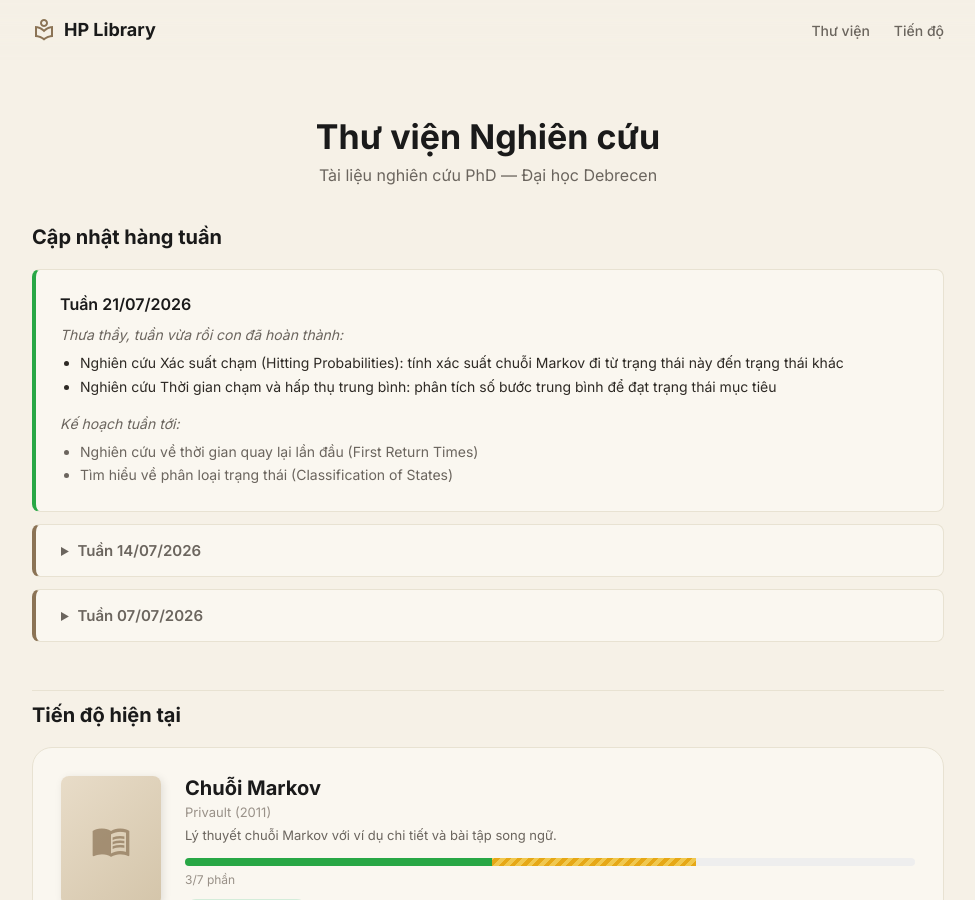
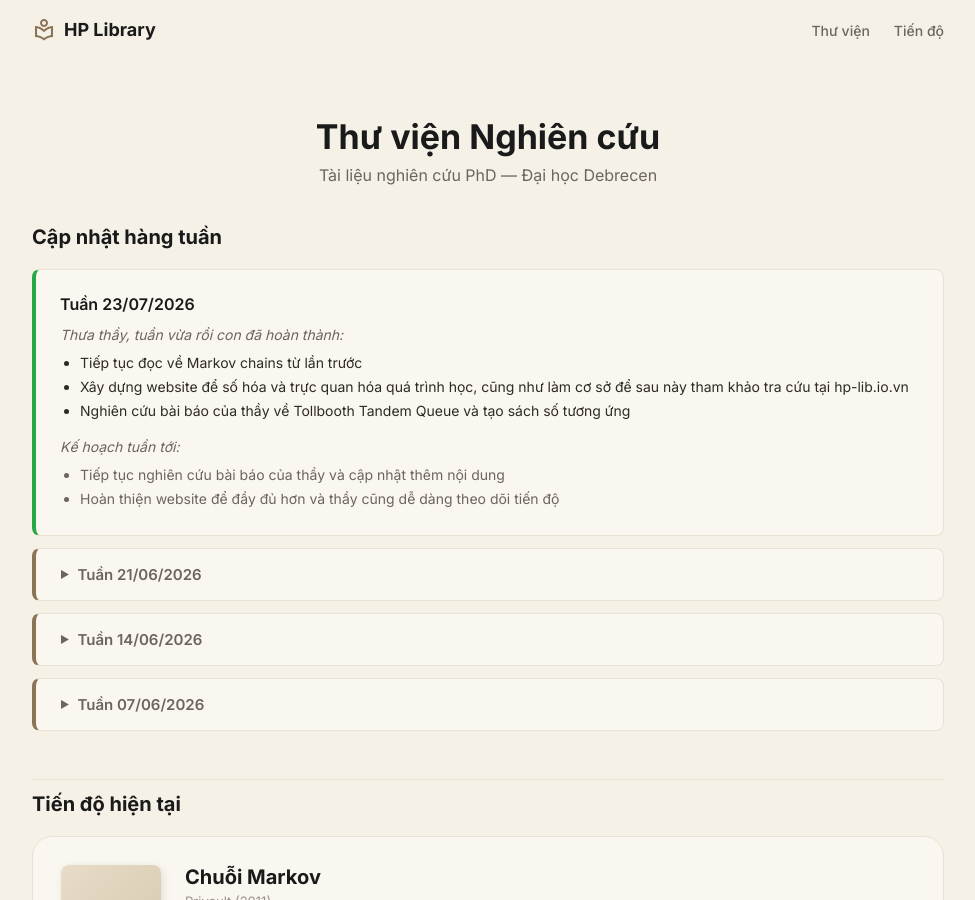
Before and after one commit to hoangphi01/hp-lib, a Jekyll site: the page built from index.html, in a window 1280 px wide and 900 px high. Shown: the whole window, without its empty margins (152-1127 px from the left). Built offline with Jekyll 4.4.1, drawn with Linux system fonts in a browser that asks for light colours.

Commit message:
fix: sửa ngày tuần cũ (07→06) + thêm cập nhật tuần 23/07
- 3 entries cũ sửa từ tháng 7 thành tháng 6 (đúng thực tế)
- Thêm entry 23/07: tổng kết tiến độ và kế hoạch tiếp theo

```diff
--- a/_data/weekly.yml
+++ b/_data/weekly.yml
@@ -1,5 +1,14 @@
 # Mới nhất ở trên
-- week: "2026-07-21"
+- week: "2026-07-23"
+  items:
+    - "Tiếp tục đọc về Markov chains từ lần trước"
+    - "Xây dựng website để số hóa và trực quan hóa quá trình học, cũng như làm cơ sở để sau này tham khảo tra cứu tại hp-lib.io.vn"
+    - "Nghiên cứu bài báo của thầy về Tollbooth Tandem Queue và tạo sách số tương ứng"
+  plan:
+    - "Tiếp tục nghiên cứu bài báo của thầy và cập nhật thêm nội dung"
+    - "Hoàn thiện website để đầy đủ hơn và thầy cũng dễ dàng theo dõi tiến độ"
+
+- week: "2026-06-21"
   items:
     - "Nghiên cứu Xác suất chạm (Hitting Probabilities): tính xác suất chuỗi Markov đi từ trạng thái này đến trạng thái khác"
     - "Nghiên cứu Thời gian chạm và hấp thụ trung bình: phân tích số bước trung bình để đạt trạng thái mục tiêu"
@@ -7,7 +16,7 @@
     - "Nghiên cứu về thời gian quay lại lần đầu (First Return Times)"
     - "Tìm hiểu về phân loại trạng thái (Classification of States)"
 
-- week: "2026-07-14"
+- week: "2026-06-14"
   items:
     - "Hoàn thành Chương 3: Thời gian chạm và Hấp thụ (Hitting Times & Absorption)"
     - "Viết bài tập và ví dụ minh hoạ cho các khái niệm về thời gian chạm"
@@ -15,7 +24,7 @@
     - "Bắt đầu nghiên cứu Xác suất chạm (Hitting Probabilities)"
     - "Tiếp tục bổ sung ví dụ cho Chương 3"
 
-- week: "2026-07-07"
+- week: "2026-06-07"
   items:
     - "Hoàn thành Chương 2: Phân loại Trạng thái (Classification of States)"
     - "Thêm các ví dụ về trạng thái hút và trạng thái thoáng qua"
```
